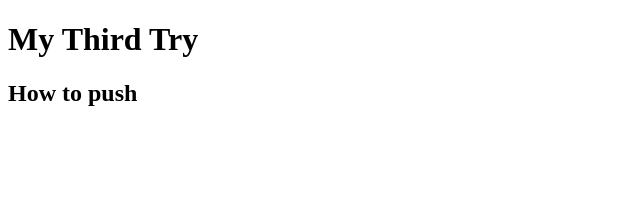
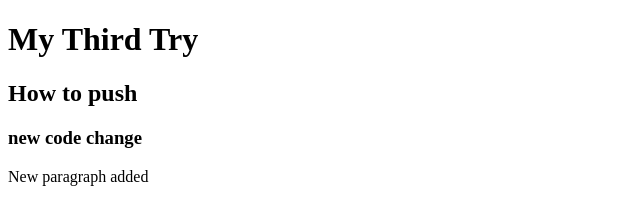
Before and after one commit to faisal-19/my-third-repo, a plain HTML site: page Index.html in a window 1280 px wide. Shown: the whole page, without its empty margins (0-640 px from the left). Drawn offline with Linux system fonts and the light colour scheme.

Commit message:
parapraph added

```diff
--- a/Index.html
+++ b/Index.html
@@ -8,7 +8,8 @@
 </head>
 <h1>My Third Try</h1>
 <h2> How to push </h2>
+<h3>new code change</h3>
 <body>
-
+   <p> New paragraph added</p>
 </body>
 </html>
```
